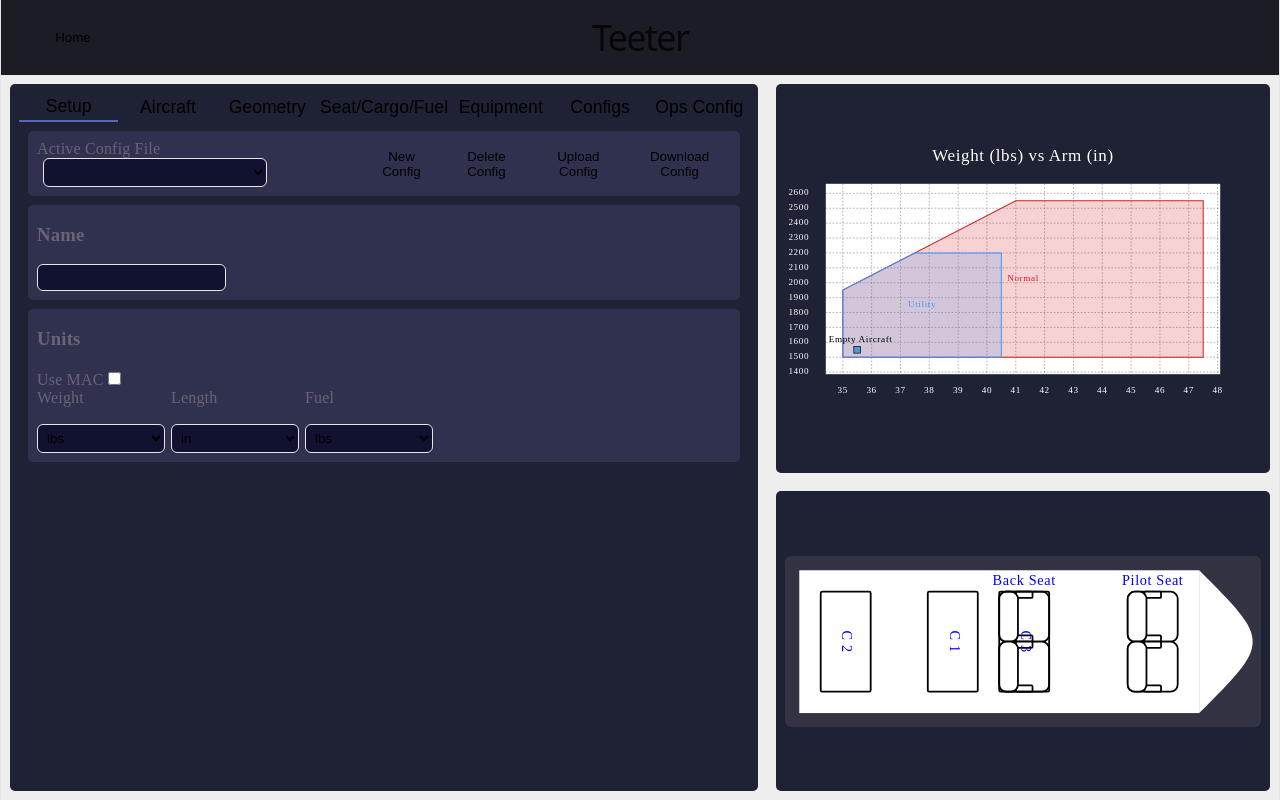
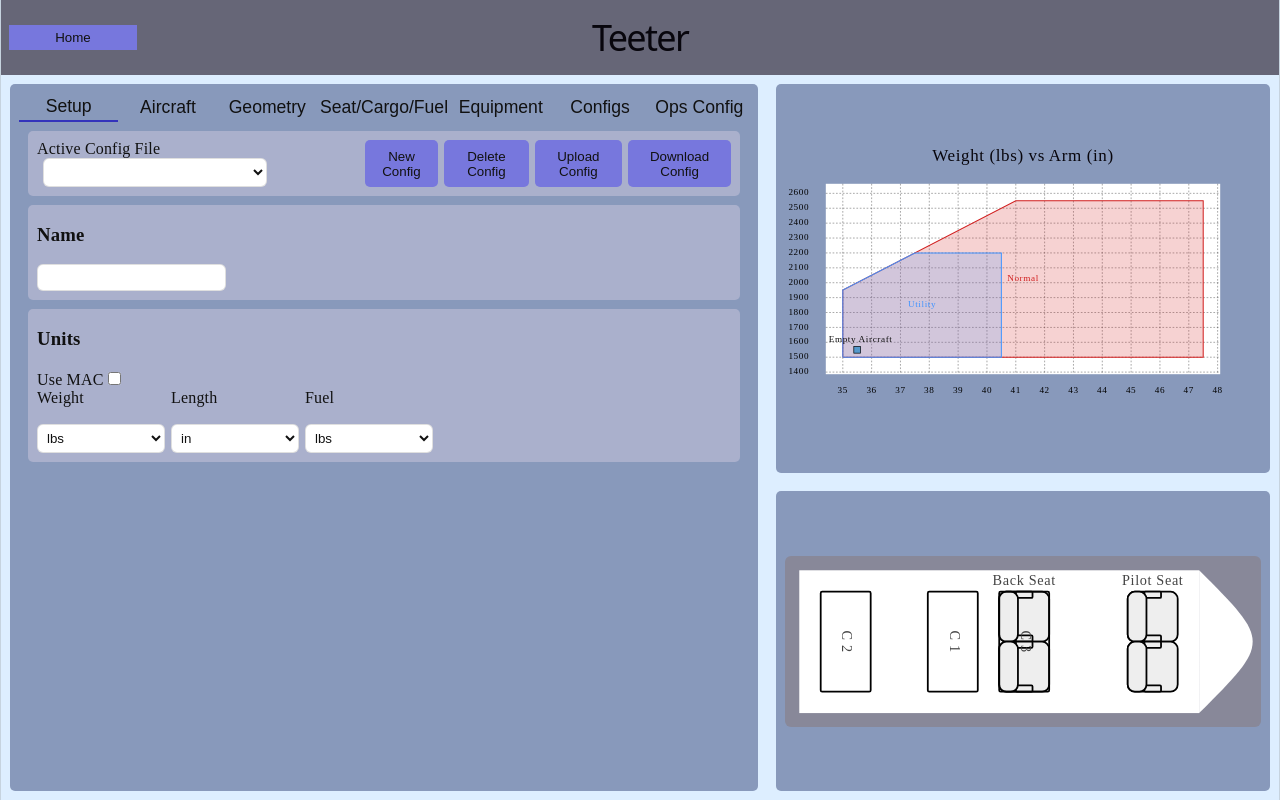
Before and after one commit to avtac/balance, a React (Vite) app: page /config in a window 1280 px wide. Built offline with nearby package versions, Linux system fonts and the light colour scheme.

Commit message:
Created dark/light mode colors

```diff
--- a/src/Diagram.css
+++ b/src/Diagram.css
@@ -1,8 +1,32 @@
 #diagram {
-  background: #334;
+  background: var(--diagram-bg);
   border-radius: 6px;
   user-select: none;
   max-height: calc(100% - var(--margin-size) * 2);
   min-height: 50%;
   overflow: visible;
+
+  text {
+    fill: var(--text-d);
+  }
+
+  .aircraft {
+    fill: var(--diagram-aircraft-bg);
+  }
+
+  .seat {
+    fill: var(--diagram-seat-fill);
+  }
+
+  .cargo {
+    fill: transparent;
+  }
+
+  .seat.filled {
+    fill: var(--diagram-ops-fill);
+  }
+
+  .cargoOpsFill {
+    fill: var(--diagram-ops-fill);
+  }
 }
--- a/src/Diagram.tsx
+++ b/src/Diagram.tsx
@@ -10,20 +10,19 @@ const fontSize = 4;
 
 interface cargoIconProps {
   name: string,
-  color?: string,
   offX: number,
   offY: number,
   width: number
   opsPercent?: number,
 }
 
-function CargoIcon({ name, color = '#CCCCCC', offX = 0, offY = 0, width = cargoSize, opsPercent = 0 }: cargoIconProps): ReactNode {
+function CargoIcon({ name, offX = 0, offY = 0, width = cargoSize, opsPercent = 0 }: cargoIconProps): ReactNode {
   const left = offX - cargoSize / 2;
   const top = -offY - width / 2;
   return (
     <>
       <rect
-        fill={color}
+        className="cargoOpsFill"
         strokeWidth={0}
         width={cargoSize}
         height={width * opsPercent}
@@ -31,7 +30,7 @@ function CargoIcon({ name, color = '#CCCCCC', offX = 0, offY = 0, width = cargoS
         y={top + width * (1 - opsPercent)}
         ry={.4105551} />
       <rect
-        fill={"transparent"}
+        className="cargo"
         stroke={"black"}
         strokeWidth={0.5}
         width={cargoSize}
@@ -45,7 +44,7 @@ function CargoIcon({ name, color = '#CCCCCC', offX = 0, offY = 0, width = cargoS
         transform={`rotate(${90} ${offX} ${-offY})`}
         alignmentBaseline={'middle'}
         textAnchor="middle"
-        fontSize={fontSize} fill={'blue'}>
+        fontSize={fontSize}>
         {name}
       </text>
     </>
@@ -54,7 +53,6 @@ function CargoIcon({ name, color = '#CCCCCC', offX = 0, offY = 0, width = cargoS
 
 interface seatIconProps {
   name: string,
-  color: string,
   offX: number,
   offY: number,
   count: number,
@@ -62,17 +60,17 @@ interface seatIconProps {
 }
 
 // offX, offY are in canvas units
-function SeatIcon({ count, name, color = '#CCCCCC', offX = 0, offY = 0, opsPercent = 0 }: seatIconProps): ReactNode {
+function SeatIcon({ count, name, offX = 0, offY = 0, opsPercent = 0 }: seatIconProps): ReactNode {
   const left = offX - seatSize / 2;
   return (
     <>
       {...Array(count).fill(0).map((_, i: number) => {
         const top = offY - (i - count / 2) * seatSize;
-        const c = opsPercent > ((count - 1 - i) / count) ? color : "white";
+        const filled = opsPercent > ((count - 1 - i) / count);
         return (
           <>
             <rect
-              fill={c}
+              className={"seat" + (filled ? " filled" : "")}
               stroke={"#000000"}
               strokeWidth={0.5}
               width={seatSize}
@@ -81,7 +79,7 @@ function SeatIcon({ count, name, color = '#CCCCCC', offX = 0, offY = 0, opsPerce
               y={-top}
               ry={2} />
             <rect
-              fill={c}
+              className={"seat" + (filled ? " filled" : "")}
               stroke={"#000000"}
               strokeWidth={0.5}
               width={seatSize / 3}
@@ -91,7 +89,7 @@ function SeatIcon({ count, name, color = '#CCCCCC', offX = 0, offY = 0, opsPerce
               ry={0.29849526}
               transform={"scale(1,-1)"} />
             <rect
-              fill={c}
+              className={"seat" + (filled ? " filled" : "")}
               stroke={"#000000"}
               strokeWidth={0.5}
               width={seatSize / 3}
@@ -101,7 +99,7 @@ function SeatIcon({ count, name, color = '#CCCCCC', offX = 0, offY = 0, opsPerce
               ry={0.29849526}
               transform={"scale(1,-1)"} />
             <rect
-              fill={c}
+              className={"seat" + (filled ? " filled" : "")}
               stroke={"#000000"}
               strokeWidth={0.5}
               width={seatSize * 3 / 8}
@@ -113,7 +111,14 @@ function SeatIcon({ count, name, color = '#CCCCCC', offX = 0, offY = 0, opsPerce
           </>
         )
       })}
-      <text x={+left + seatSize / 2} y={-offY - (offY >= 0 ? 1 : -1) * (count / 2 + .2) * seatSize} alignmentBaseline={'middle'} textAnchor="middle" fontSize={fontSize} fill={'blue'}>{name}</text>
+      <text
+        x={+left + seatSize / 2}
+        y={-offY - (offY >= 0 ? 1 : -1) * (count / 2 + .2) * seatSize}
+        alignmentBaseline={'middle'}
+        textAnchor="middle"
+        fontSize={fontSize}>
+        {name}
+      </text>
     </>
   );
 }
@@ -193,7 +198,6 @@ function Diagram({ aircraft, selectedPanel, selectedConfig, selectedOpsConfig }:
     return <SeatIcon
       key={seat.id}
       name={seat.name}
-      color={"#7799CC"}
       opsPercent={opsPercentUsed}
       offX={-getPixelFromArm(seat.arm)}
       offY={getPixelFromArm(-seat.lateralDist)}
@@ -211,7 +215,6 @@ function Diagram({ aircraft, selectedPanel, selectedConfig, selectedOpsConfig }:
     return <CargoIcon
       key={cargoArea.id}
       name={cargoArea.name}
-      color="#7799CC"
       opsPercent={opsPercentUsed}
       offX={-getPixelFromArm(cargoArea.arm)}
       offY={-planeTop - planeHeight / 2}
@@ -222,8 +225,8 @@ function Diagram({ aircraft, selectedPanel, selectedConfig, selectedOpsConfig }:
     <svg
       viewBox={`${right} ${top} ${width} ${height}`}
       id="diagram">
-      <path d={`M ${planeLeft} ${planeTop} C ${planeLeft + planeHeight / 2} ${planeHeight / 2 + planeTop}, ${planeLeft + planeHeight / 2} ${planeHeight / 2 + planeTop} ${planeLeft} ${planeBottom}`} fill={'white'} stroke={'none'} />
-      <rect x={planeRight} y={planeTop} width={planeWidth} height={planeHeight} fill={'white'} stroke={'none'} />
+      <path className="aircraft" d={`M ${planeLeft} ${planeTop} C ${planeLeft + planeHeight / 2} ${planeHeight / 2 + planeTop}, ${planeLeft + planeHeight / 2} ${planeHeight / 2 + planeTop} ${planeLeft} ${planeBottom}`} fill={'white'} stroke={'none'} />
+      <rect className="aircraft" x={planeRight} y={planeTop} width={planeWidth} height={planeHeight} fill={'white'} stroke={'none'} />
       {seatItems}
       {cargoItems}
     </svg>
--- a/src/Graph.css
+++ b/src/Graph.css
@@ -9,22 +9,23 @@ svg.graph {
 
   text.title {
     font-size: 5px;
+    fill: var(--text-h);
   }
 
   .background {
-    fill: #FFF;
+    fill: var(--graph-bg);
   }
 
   polyline.gridLines {
-    stroke: #3338;
+    stroke: var(--graph-grid-lines);
   }
 
   text.gridLines {
-    fill: #FFF;
+    fill: var(--graph-grid-lines-text);
   }
 
   text.point {
-    fill: #000;
+    fill: var(--text);
   }
 
   .configArea {
--- a/src/Header.css
+++ b/src/Header.css
@@ -1,5 +1,5 @@
 #header {
-  background: #1c1d24;
+  background: var(--header-bg);
   height: 75px;
   display: grid;
   grid-template-columns: 9rem 20rem 9rem;
--- a/src/Layout.css
+++ b/src/Layout.css
@@ -3,7 +3,7 @@
 #leftPanel,
 .subregion,
 .region {
-  background: #1f2134;
+  background: var(--region-bg);
   border-radius: 5px;
   margin: var(--margin-size);
   overflow-x: auto;
@@ -55,7 +55,7 @@
 }
 
 .subregion {
-  background: #2f314f;
+  background: var(--sub-region-bg);
   overflow-y: auto;
 }
 
@@ -89,11 +89,11 @@
     }
 
     .topButton:hover {
-      background: #77777733
+      background: #11111133
     }
 
     .topButton:active {
-      background: #77777722
+      background: #55555533
     }
 
     .selected {
@@ -109,10 +109,11 @@
   th {
     border-bottom: 1px solid black;
     height: 2.4rem;
+    color: var(--text-l)
   }
 
   tr:nth-child(even) {
-    background: #8882;
+    background: var(--table-bg);
   }
 
   th,
--- a/src/index.css
+++ b/src/index.css
@@ -1,14 +1,40 @@
 :root {
-  --text: #6b6375;
+  /* Text */
+  --text: #111;
   --text-h: #08060d;
-  --bg: #eee;
-  --border: #e5e4e7;
+  --text-l: #222;
+  --text-d: #444;
+
+  /* Borders */
+  --border: #8884;
+
+  /* Backgrounds */
+  --bg: #DEF;
   --code-bg: #f4f3ec;
-  --input-bg: #101230;
-  --accent: #5364c3;
-  --accent-bg: rgba(170, 59, 255, 0.1);
+  --header-bg: #667;
+  --region-bg: #89B;
+  --sub-region-bg: #aab0cc;
+  --diagram-bg: #889;
+  --graph-bg: #FFF;
+  --input-bg: #FFF;
+  --button-bg: #77d;
+
+  /* Accents */
+  --accent: #3333BB;
+  --accent-bg: rgba(70, 50, 230, 0.1);
   --accent-border: rgba(80, 90, 137, 0.5);
   --social-bg: rgba(244, 243, 236, 0.5);
+  --table-bg: #0002;
+
+
+  /* SVGs */
+  --graph-grid-lines-text: #000;
+  --graph-grid-lines: #1118;
+  --diagram-aircraft-bg: #FFF;
+  --diagram-seat-fill: #EEE;
+  --diagram-ops-fill: #7799CC;
+
+  /* Shadows */
   --shadow:
     rgba(0, 0, 0, 0.1) 0 10px 15px -3px, rgba(0, 0, 0, 0.05) 0 4px 6px -2px;
 
@@ -31,14 +57,37 @@
 
 @media (prefers-color-scheme: dark) {
   :root {
-    --text: #9ca3af;
+    /* Text */
+    --text: #CCC;
     --text-h: #f3f4f6;
+    --text-l: #AAA;
+    --text-d: #FFF;
+
+    /* Borders */
+    --border: #1e202a;
+
+    /* Backgrounds */
     --bg: #30323e;
-    --border: #1e202a;
     --code-bg: #1f2028;
+    --header-bg: #1c1d24;
+    --region-bg: #1f2134;
+    --sub-region-bg: #2f314f;
+    --diagram-bg: #334;
+    --graph-bg: #444;
     --input-bg: #131639;
     --button-bg: #323a86;
+
+    /* Accents */
     --accent: #3041eb;
+
+    /* SVGs */
+    --graph-grid-lines-text: #EEE;
+    --graph-grid-lines: #fff6;
+    --diagram-aircraft-bg: #444;
+    --diagram-seat-fill: #999;
+    --diagram-ops-fill: #358;
+
+    /* Shadows */
     --shadow:
       rgba(0, 0, 0, 0.4) 0 10px 15px -3px, rgba(0, 0, 0, 0.25) 0 4px 6px -2px;
   }
@@ -93,6 +142,7 @@ h2 {
 
 p {
   margin: 0;
+  color: var(--text);
 }
 
 code {
@@ -112,6 +162,7 @@ code {
 select,
 input {
   outline: unset;
+  color: var(--text);
   background: var(--input-bg);
   border-style: solid;
   border-color: var(--border);
@@ -122,6 +173,7 @@ input {
 
 button {
   padding: 6px;
+  color: var(--text);
   background-color: var(--button-bg);
   border: 0px;
   border-radius: 5px;
```
